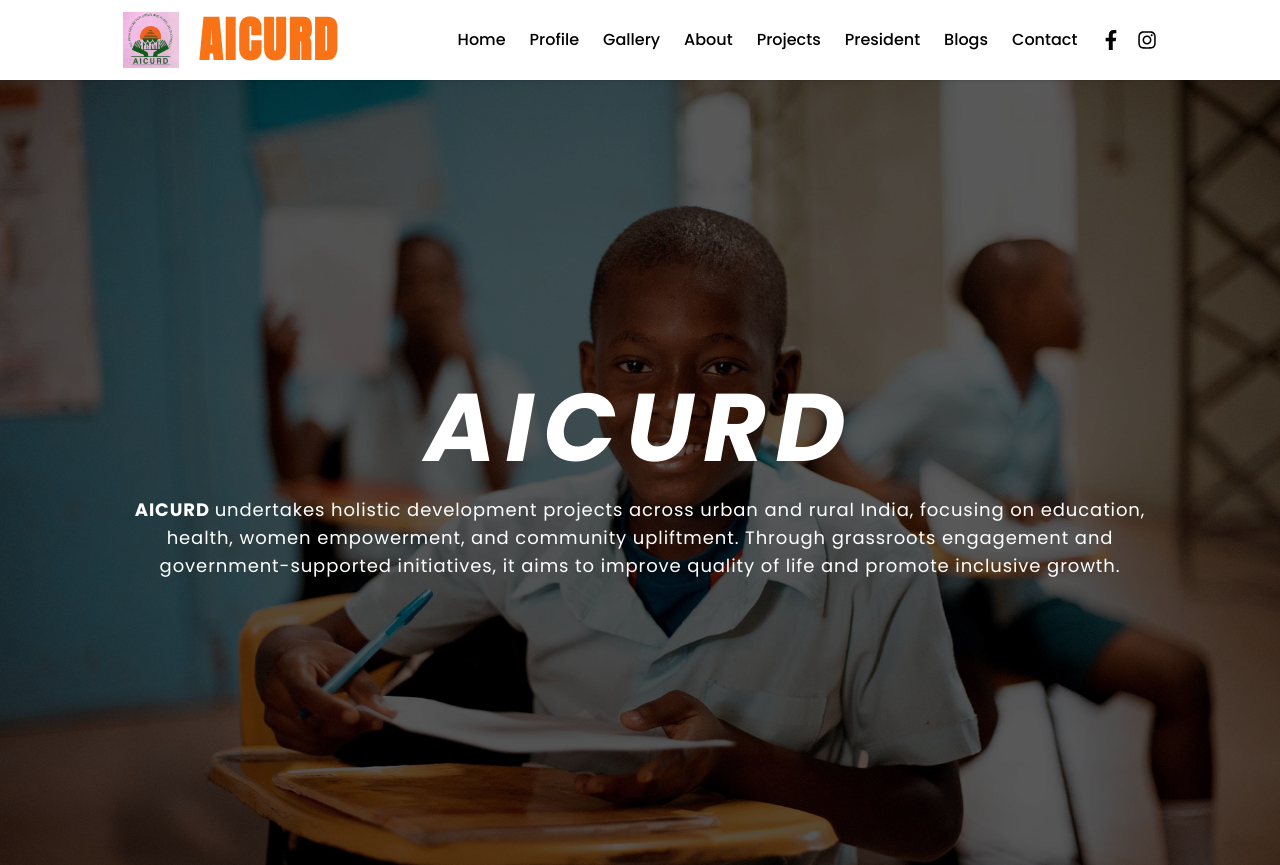
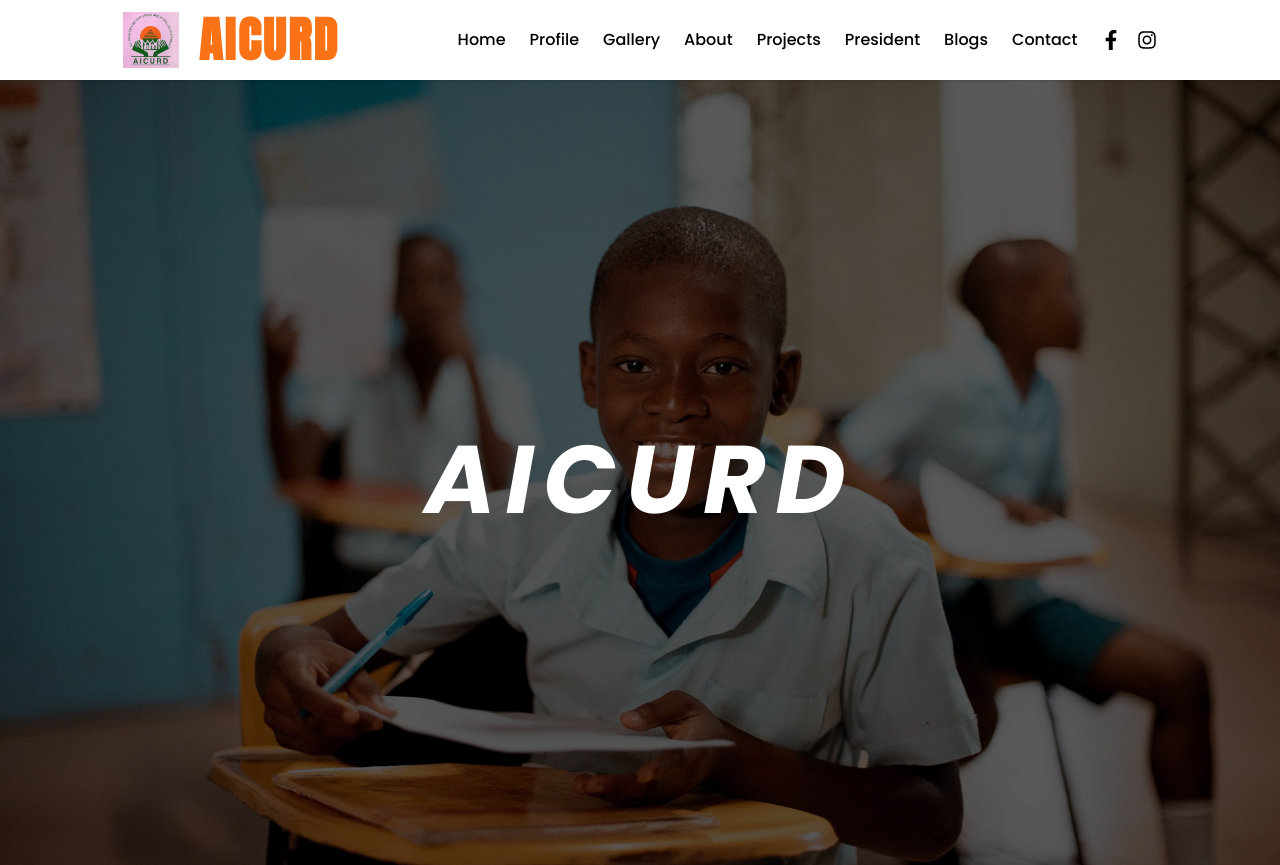
Before and after one commit to BadalKainth/aicurd, a React (Create React App) app: page / in a window 1280 px wide. Shown: the top 865 px of the page. Built offline with nearby package versions, Linux system fonts and the light colour scheme.

Commit message:
gg part 2

```diff
--- a/src/pages/Home.jsx
+++ b/src/pages/Home.jsx
@@ -40,13 +40,13 @@
           <h1 className="text-3xl sm:text-4xl md:text-5xl poppins-medium-italic font-bold tracking-widest lg:text-6xl xl:text-8xl leading-tight text-white text-center px-4">
             AICURD
           </h1>
-          <p className="text-lg text-white text-center tracking-wider">
+          {/* <p className="text-lg text-white text-center tracking-wider">
             <strong>AICURD </strong> undertakes holistic development projects
             across urban and rural India, focusing on education, health, women
             empowerment, and community upliftment. Through grassroots engagement
             and government-supported initiatives, it aims to improve quality of
             life and promote inclusive growth.
-          </p>
+          </p> */}
         </div>
       </section>
 
```
